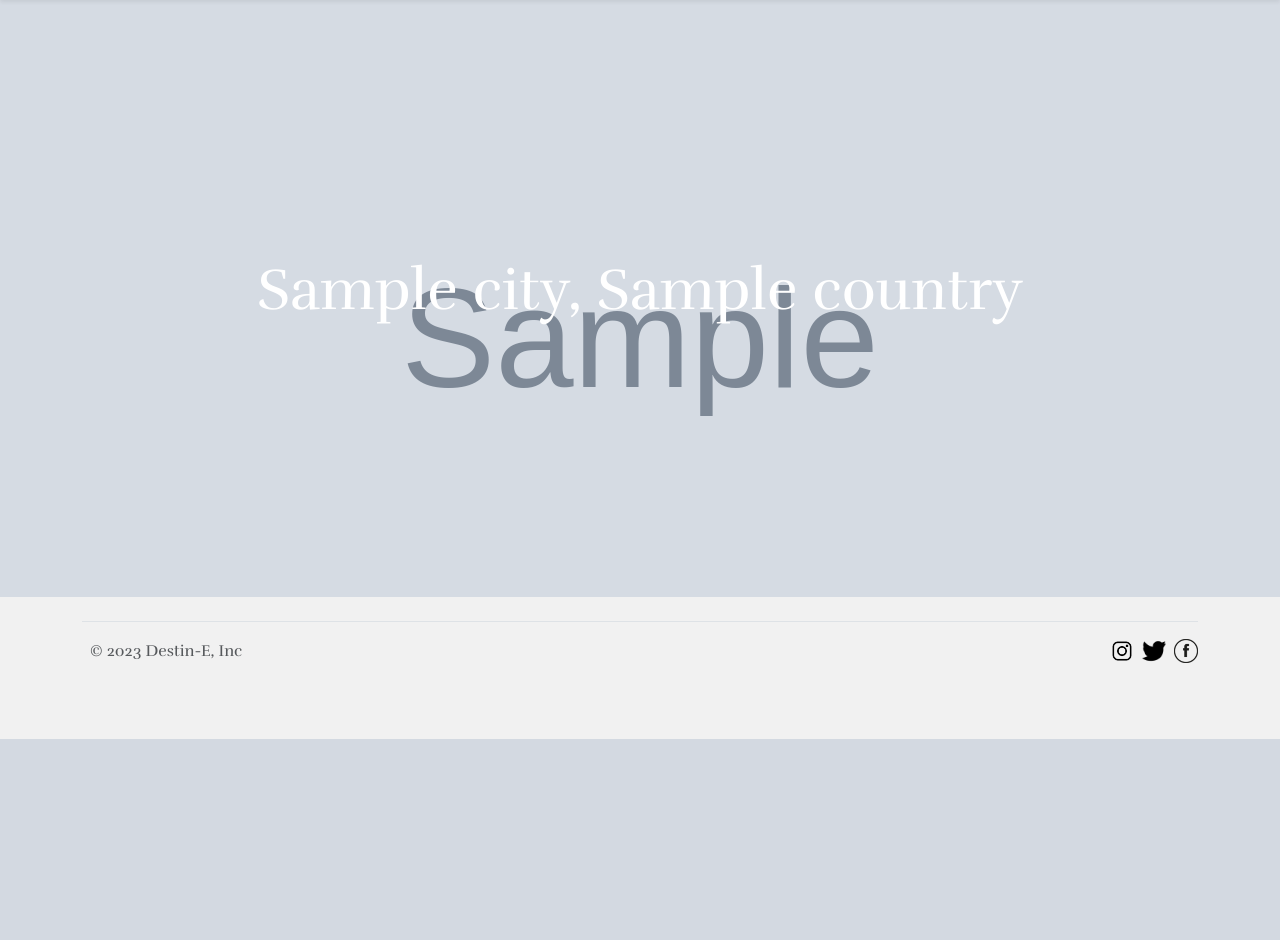
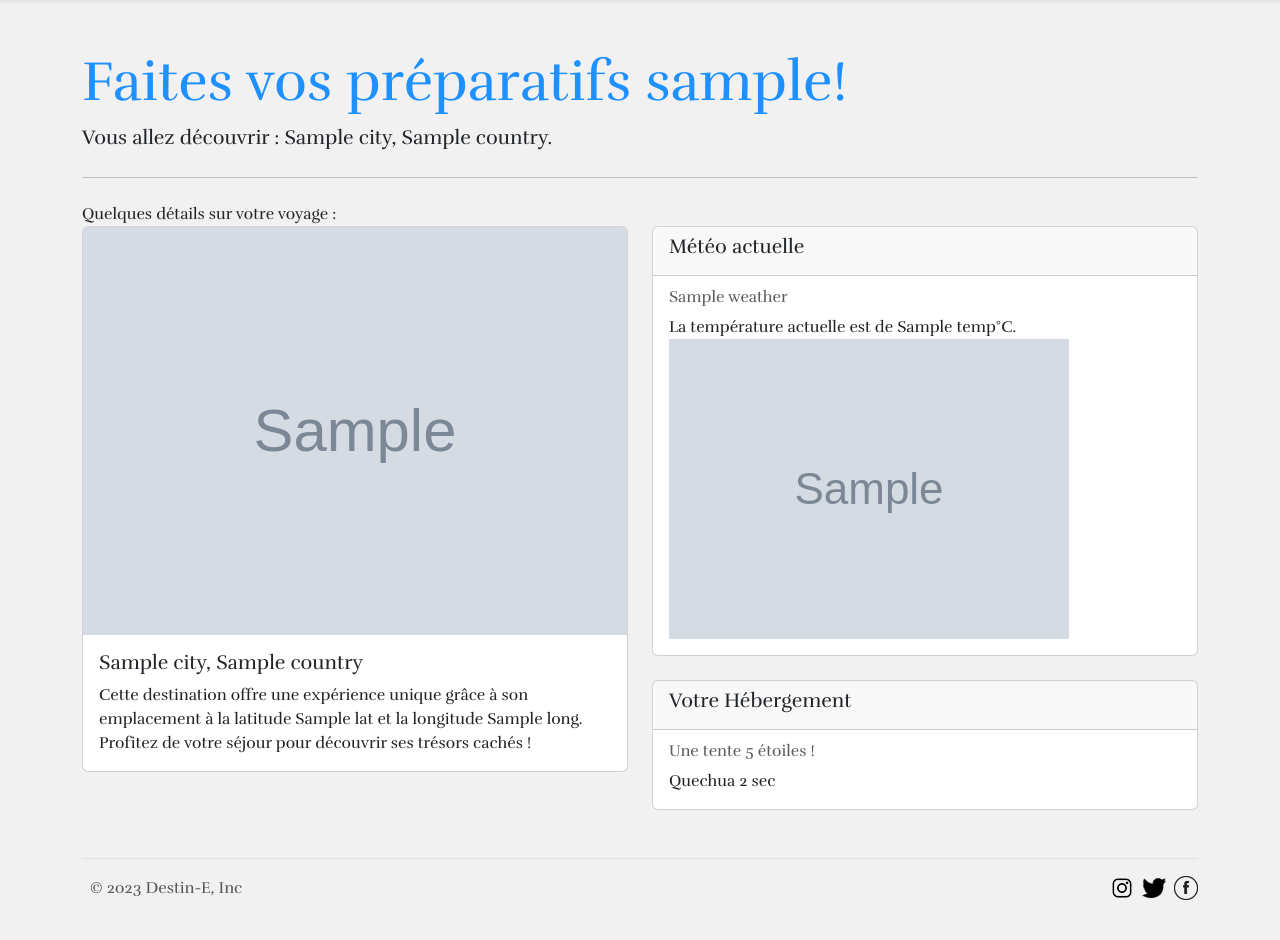
Before and after one commit to Spolito24/Hackathon-BAF, a PHP site: template src/View/Travel/voyage.html.twig in a window 1280 px wide. Shown: the part 61-1001 px from the top of the page. Before the commit the page ends 800 px from the top, so only its background shows below. Run offline with PHP 8.4, Linux system fonts and the light colour scheme; the template is opened without the code that fills it: most values are stand-ins (such as "Sample title", 1, 10 or a date in 2020); grey boxes marked "Sample" are stand-in pictures; some libraries are stand-ins or nearby versions; some web fonts are replaced.

Commit message:
update a little bit of everything

```diff
--- a/src/Model/TravelManager.php
+++ b/src/Model/TravelManager.php
@@ -22,4 +22,6 @@ class TravelManager extends AbstractManager
 
         return $this->pdo->query($query)->fetch();
     }
+
+
 }
--- a/src/View/Travel/voyage.html.twig
+++ b/src/View/Travel/voyage.html.twig
@@ -1,4 +1,47 @@
 {% extends 'layout.html.twig' %}
 {% block content %}
-<h2 class="destination-img2 " style="background-image: url({{ userWithTravel.image }})"><p class="destination">{{ userWithTravel.city }}, {{ userWithTravel.country }}</p></h2>
+<div class="container">
+    <div class="jumbotron mt-5">
+        <h1 class="display-4">Faites vos préparatifs {{ userWithTravel.username }}!</h1>
+        <div class="lead">Vous allez découvrir : {{ userWithTravel.city }}, {{ userWithTravel.country }}.</div>
+        <hr class="my-4">
+        <div>Quelques détails sur votre voyage :</div>
+    </div>
+
+    <div class="row">
+        <div class="col-md-6">
+            <div class="card mb-4">
+                <img src="{{ userWithTravel.image }}" class="card-img-top" alt="{{ userWithTravel.city }}">
+                <div class="card-body">
+                    <h5 class="card-title">{{ userWithTravel.city }}, {{ userWithTravel.country }}</h5>
+                    <div class="card-text">
+                        Cette destination offre une expérience unique grâce à son emplacement à la latitude {{ userWithTravel.lat }} et la longitude {{ userWithTravel.long }}.
+                        Profitez de votre séjour pour découvrir ses trésors cachés !
+                    </div>
+                </div>
+            </div>
+        </div>
+        <div class="col-md-6">
+            <div class="card mb-4">
+                <div class="card-header">
+                    <h5 class="card-title">Météo actuelle</h5>
+                </div>
+                <div class="card-body">
+                    <h6 class="card-subtitle mb-2 text-muted">{{ weather }}</h6>
+                    <div class="card-text">La température actuelle est de {{ temp }}°C.</div>
+                    <img src="{{ icon }}" alt="Icône météo">
+                </div>
+            </div>
+            <div class="card mb-4">
+                <div class="card-header">
+                    <h5 class="card-title">Votre Hébergement</h5>
+                </div>
+                <div class="card-body">
+                    <h6 class="card-subtitle mb-2 text-muted">Une tente 5 étoiles !</h6>
+                    <div class="card-text">Quechua 2 sec</div>
+                </div>
+            </div>
+        </div>
+    </div>
+</div>
 {% endblock %}
```
Also changed, not shown: src/Controller/TravelController.php (+14 -1 lines), src/View/Travel/destination.html.twig (+2 -7 lines).
